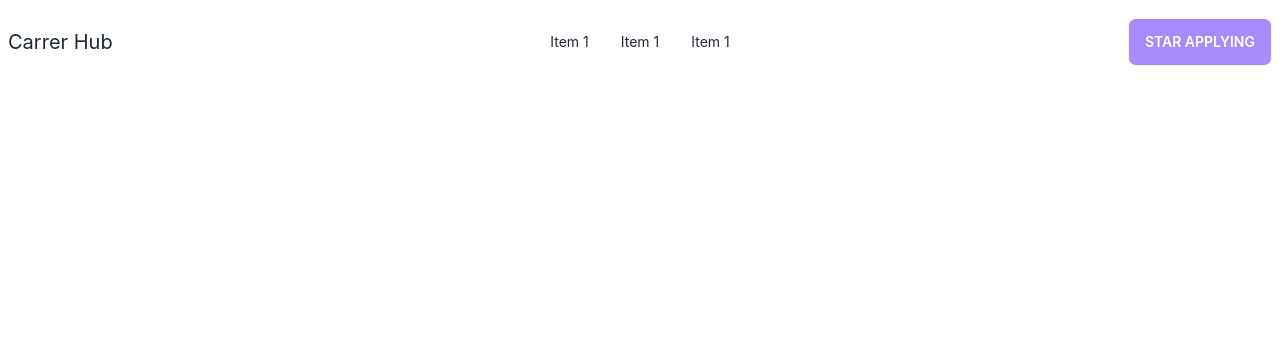
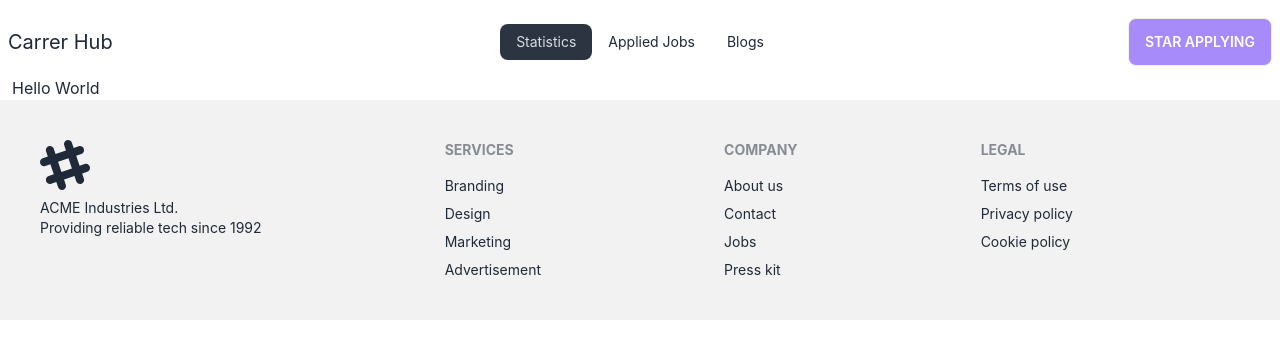
Before and after one commit to originalmahim/Career-Hub, a React (Vite) app: page / in a window 1280 px wide. Shown: the top 358 px of the page. Built offline with nearby package versions, Linux system fonts and the light colour scheme.

Commit message:
added footer section

```diff
--- /dev/null
+++ b/src/Components/AppliedJjobs/Appliedjobs.jsx
@@ -0,0 +1,10 @@
+
+const Appliedjobs = () => {
+          return (
+          <div>
+           <h1>Applied Jobs</h1>
+          </div>
+          );
+};
+
+export default Appliedjobs;
--- /dev/null
+++ b/src/Components/Blogs/Blogs.jsx
@@ -0,0 +1,11 @@
+
+
+const Blogs = () => {
+          return (
+          <div>
+          <h1>Blogs section</h1>
+          </div>
+          );
+};
+
+export default Blogs;
--- /dev/null
+++ b/src/Components/Error/Errorpage.jsx
@@ -0,0 +1,13 @@
+import { Link } from "react-router-dom";
+
+
+const Errorpage = () => {
+          return (
+          <div>
+           <h1>Oopss.......</h1>
+           <button className="btn"><Link to = "/">go back home</Link></button>
+          </div>
+          );
+};
+
+export default Errorpage;
--- /dev/null
+++ b/src/Components/Footer/Footer.jsx
@@ -0,0 +1,38 @@
+
+
+const Footer = () => {
+          return (
+          <div>
+           <footer className="p-10 bg-base-200 text-base-content">
+          <div className="footer max-w-7xl mx-auto">
+          <aside>
+    <svg width="50" height="50" viewBox="0 0 24 24" xmlns="http://www.w3.org/2000/svg" fillRule="evenodd" clipRule="evenodd" className="fill-current"><path d="M22.672 15.226l-2.432.811.841 2.515c.33 1.019-.209 2.127-1.23 2.456-1.15.325-2.148-.321-2.463-1.226l-.84-2.518-5.013 1.677.84 2.517c.391 1.203-.434 2.542-1.831 2.542-.88 0-1.601-.564-1.86-1.314l-.842-2.516-2.431.809c-1.135.328-2.145-.317-2.463-1.229-.329-1.018.211-2.127 1.231-2.456l2.432-.809-1.621-4.823-2.432.808c-1.355.384-2.558-.59-2.558-1.839 0-.817.509-1.582 1.327-1.846l2.433-.809-.842-2.515c-.33-1.02.211-2.129 1.232-2.458 1.02-.329 2.13.209 2.461 1.229l.842 2.515 5.011-1.677-.839-2.517c-.403-1.238.484-2.553 1.843-2.553.819 0 1.585.509 1.85 1.326l.841 2.517 2.431-.81c1.02-.33 2.131.211 2.461 1.229.332 1.018-.21 2.126-1.23 2.456l-2.433.809 1.622 4.823 2.433-.809c1.242-.401 2.557.484 2.557 1.838 0 .819-.51 1.583-1.328 1.847m-8.992-6.428l-5.01 1.675 1.619 4.828 5.011-1.674-1.62-4.829z"></path></svg>
+    <p>ACME Industries Ltd.<br/>Providing reliable tech since 1992</p>
+  </aside>
+  <nav>
+    <header className="footer-title">Services</header>
+    <a className="link link-hover">Branding</a>
+    <a className="link link-hover">Design</a>
+    <a className="link link-hover">Marketing</a>
+    <a className="link link-hover">Advertisement</a>
+  </nav>
+  <nav>
+    <header className="footer-title">Company</header>
+    <a className="link link-hover">About us</a>
+    <a className="link link-hover">Contact</a>
+    <a className="link link-hover">Jobs</a>
+    <a className="link link-hover">Press kit</a>
+  </nav>
+  <nav>
+    <header className="footer-title">Legal</header>
+    <a className="link link-hover">Terms of use</a>
+    <a className="link link-hover">Privacy policy</a>
+    <a className="link link-hover">Cookie policy</a>
+  </nav>
+          </div>
+          </footer>
+          </div>
+          );
+};
+
+export default Footer;
--- a/src/Components/Header/Header.jsx
+++ b/src/Components/Header/Header.jsx
@@ -1,33 +1,44 @@
-import { Link } from "react-router-dom";
+import { NavLink, Outlet } from "react-router-dom";
+import Footer from "../Footer/Footer";
 
 const Header = () => {
+          const links = <>
+          <li><NavLink to="/">Statistics</NavLink></li>
+          <li><NavLink to="/applied">Applied Jobs</NavLink></li>
+          <li><NavLink to="/blogs">Blogs</NavLink></li>
+      </>
+
           return (
+                    <div>
                     <div className="max-w-7xl mx-auto mt-2">
-                    <div className="navbar bg-base-100">
+                    <div className="navbar bg-base-100 ">
                     <div className="navbar-start">
                       <div className="dropdown">
                         <label tabIndex={0} className="btn btn-ghost lg:hidden">
                           <svg xmlns="http://www.w3.org/2000/svg" className="h-5 w-5" fill="none" viewBox="0 0 24 24" stroke="currentColor"><path strokeLinecap="round" strokeLinejoin="round" strokeWidth="2" d="M4 6h16M4 12h8m-8 6h16" /></svg>
                         </label>
                         <ul tabIndex={0} className="menu menu-sm dropdown-content mt-3 z-[1] p-2 shadow bg-base-100 rounded-box w-52">
-                          <li><Link to = "/">Item 1</Link></li>
-                          <li><Link to = "/">Item 1</Link></li>
-                          <li><Link to = "/">Item 1</Link></li>
+                          {links}
                           </ul>
                       </div>
                       <a className="normal-case text-xl">Carrer Hub</a>
                     </div>
                     <div className="navbar-center hidden lg:flex">
                       <ul className="menu menu-horizontal px-1">
-                      <li><Link to = "/">Item 1</Link></li>
-                          <li><Link to = "/">Item 1</Link></li>
-                          <li><Link to = "/">Item 1</Link></li>
+                      {links}
                       </ul>
                     </div>
                     <div className="navbar-end">
                       <a className="btn bg-violet-400 text-white">Star Applying</a>
                     </div>
+
+
                   </div>
+                  <div className="px-3">
+                    <Outlet></Outlet>
+                  </div>
+                  </div>
+                  <Footer></Footer>
                   </div>
           );
 };
--- /dev/null
+++ b/src/Components/Statistics/Statistics.jsx
@@ -0,0 +1,10 @@
+
+const Statistics = () => {
+          return (
+          <div>
+           <h1>Hello World</h1>
+          </div>
+          );
+};
+
+export default Statistics;
--- a/src/main.jsx
+++ b/src/main.jsx
@@ -1,14 +1,32 @@
 import React from 'react'
 import ReactDOM from 'react-dom/client'
-// import App from './App.jsx'
 
 import './index.css'
 import { RouterProvider,createBrowserRouter } from 'react-router-dom';
 import Header from './Components/Header/Header.jsx';
+import Statistics from './Components/Statistics/Statistics';
+import Appliedjobs from './Components/AppliedJjobs/Appliedjobs';
+import Blogs from './Components/Blogs/Blogs';
+import Errorpage from './Components/Error/Errorpage';
 const router = createBrowserRouter([
   {
     path: "/",
     element: <Header></Header>,
+    errorElement: <Errorpage></Errorpage>,
+    children: [
+      {
+        path: "/",
+        element: <Statistics></Statistics>
+      },
+      {
+        path: "/applied",
+        element: <Appliedjobs></Appliedjobs>
+      },
+      {
+        path: "/blogs",
+        element: <Blogs></Blogs>
+      }
+    ]
   },
 ]);
 ReactDOM.createRoot(document.getElementById('root')).render(
```
